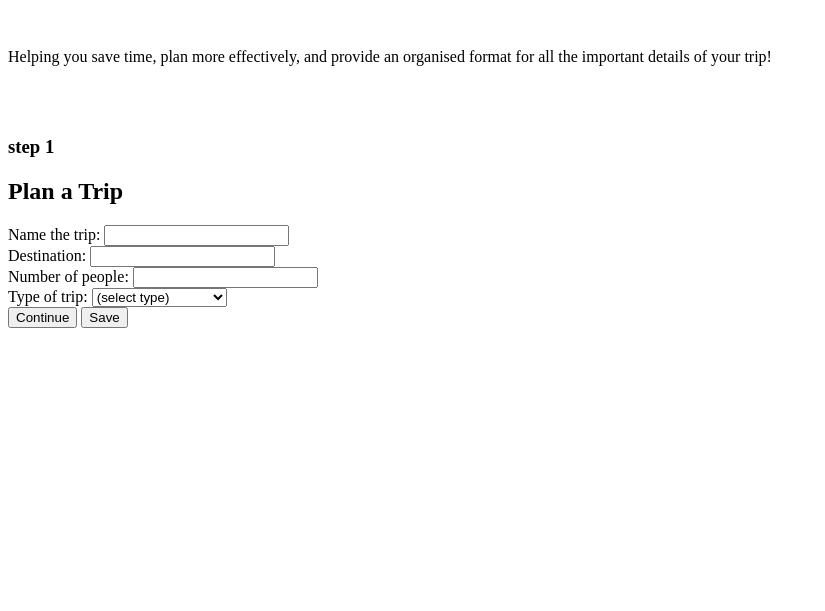
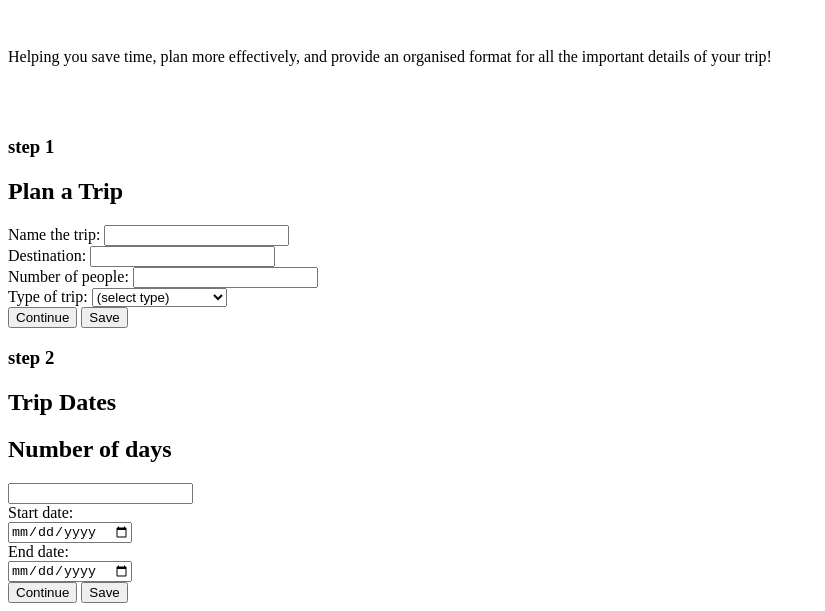
Before and after one commit to faithmwangi/Project-1-OutOfTheGroupChat, a plain HTML site: page app.html in a window 1280 px wide. Shown: the part 214-825 px from the top of the page, without its empty margins (0-825 px from the left). Before the commit the page ends 800 px from the top, so only its background shows below. Drawn offline with Linux system fonts and the light colour scheme.

Commit message:
Add step 2: Trip Dates

```diff
--- a/app.html
+++ b/app.html
@@ -59,11 +59,28 @@
                         <option value="romantic">Romantic</option>
                     </select>
                 </div>
-                <div class="btn-1">
-                    <button type="button" id="continue-btn">Continue</button>
-                    <button type="submit" id="save-btn">Save</button>
-                </div>
             </form>
+            <div class="btn-1">
+                <button type="button" id="continue-btn">Continue</button>
+                <button type="save" id="save-btn">Save</button>
+            </div>
+        </section>
+        <!--SECTION 1: TRIP DATES-->
+        <section id="step-2">
+            <h3>step 2</h3>
+            <h1>Trip Dates</h1>
+            <form>
+                <label for="NumDays"><h2>Number of days</h2></label>
+                <input type="number" id="NumDays" name="NumDays" min="1"><br>
+                <label for="start">Start date:</label><br>
+                <input type="date" id="start" name="trip-start" min="2023-04-05"><br>
+                <label for="end">End date:</label><br>
+                <input type="date" id="end" name="trip-end"><br>
+            </form>
+            <div class="btn-2">
+                <button type="button" id="continue-btn-2">Continue</button>
+                <button type="save" id="save-btn-2">Save</button>
+            </div>
         </section>
     </main>
 </body>
```
